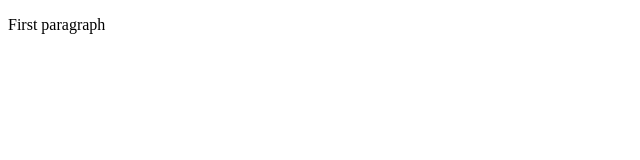
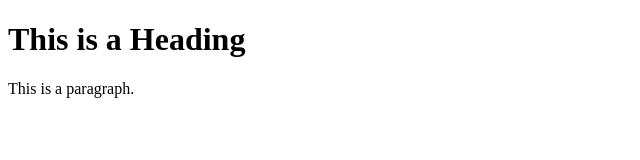
Before and after one commit to Sibanetics/learning-git, a plain HTML site: page index.html in a window 1280 px wide. Shown: the whole page, without its empty margins (0-640 px from the left). Drawn offline with Linux system fonts and the light colour scheme.

Commit message:
Update index.html Twas an update

```diff
--- a/index.html
+++ b/index.html
@@ -4,6 +4,7 @@
 <title>Page Title</title>
 </head>
 <body>
-  <p>First paragraph</p>
+  <h1>This is a Heading</h1>
+  <p>This is a paragraph.</p>
 </body>
 </html>
```
